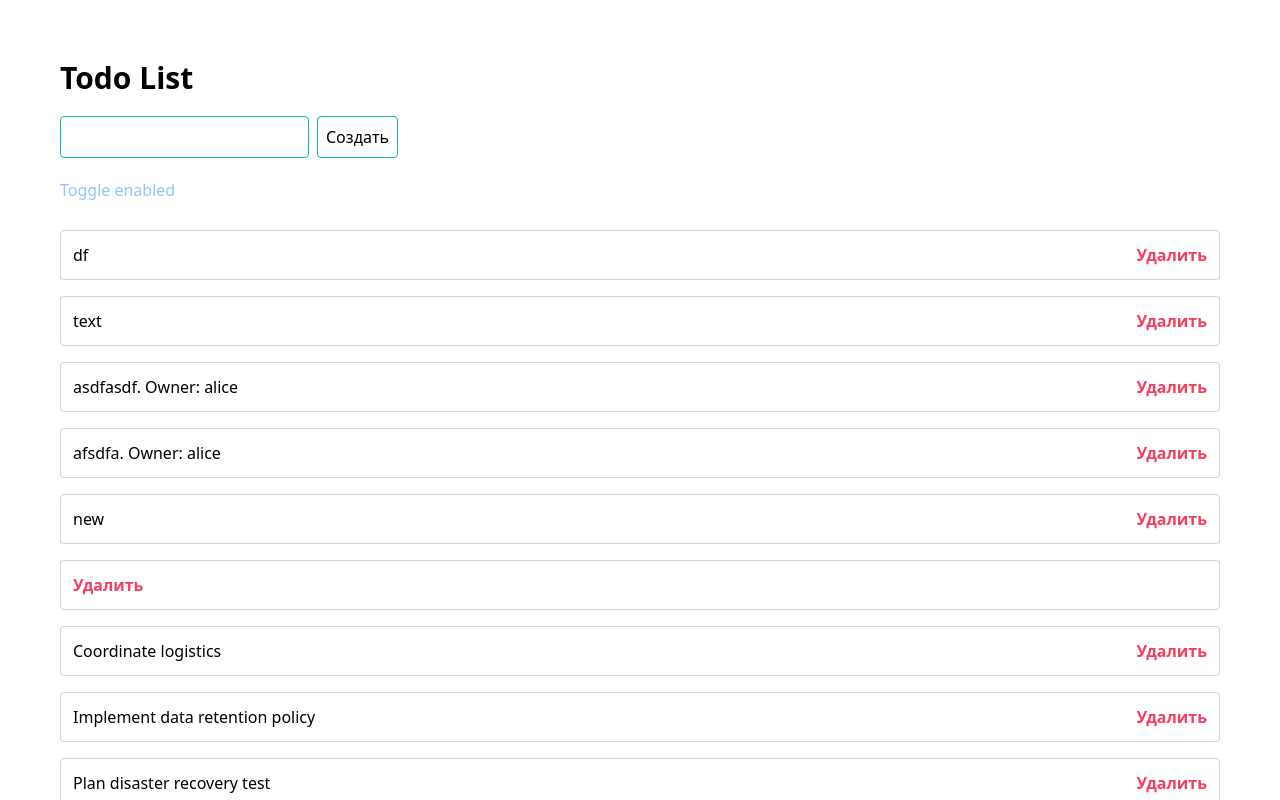
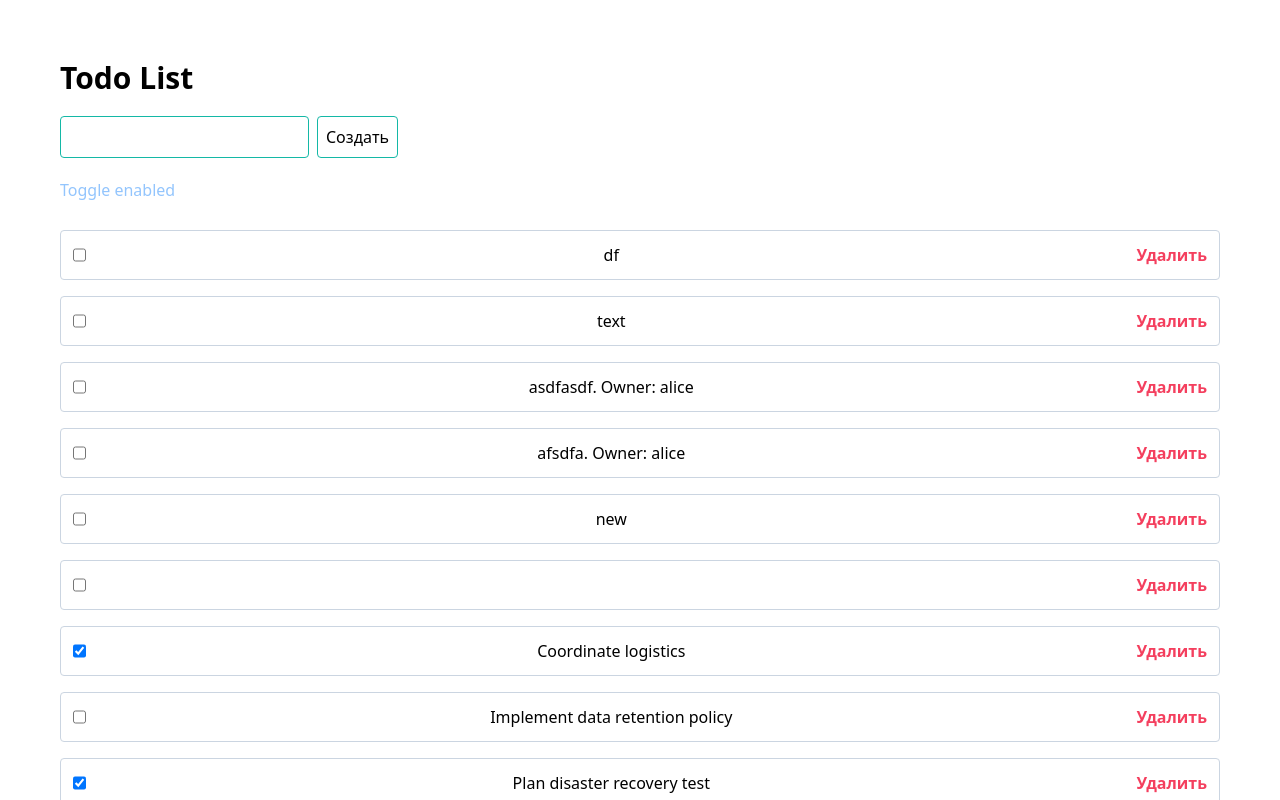
Before and after one commit to shaikouski-arkadzi/rq_2025, a React (Vite) app: page / in a window 1280 px wide. Both pictures are taken after a click on the button "Toggle enabled". Shown: the top 800 px of the page. Built offline with nearby package versions, Linux system fonts and the light colour scheme; data requests are answered from the project's data file.

Commit message:
Add checkbox and calling update task on UI in pages version

```diff
--- a/src/components/TodoList.tsx
+++ b/src/components/TodoList.tsx
@@ -2,6 +2,7 @@ import { useState } from "react";
 import { useTodoList } from "../hooks/useTodoList";
 import { useCreateTodo } from "../hooks/useCreateTodo";
 import { useDeleteTodo } from "../hooks/useDeleteTodo";
+import { useToggleTodo } from "../hooks/useToggleTodo";
 
 const TodoList = () => {
   const [enabled, setEnabled] = useState(false);
@@ -9,6 +10,7 @@ const TodoList = () => {
 
   const { handleCreate, isPending } = useCreateTodo();
   const { handleDelete, getIsPending } = useDeleteTodo();
+  const { toggleTodo } = useToggleTodo();
 
   //status === "pending" && fetchStatus === "fetching"
   if (isLoading) {
@@ -53,6 +55,11 @@ const TodoList = () => {
             className="border border-slate-300 rounded p-3 flex justify-between"
             key={todo.id}
           >
+            <input
+              type="checkbox"
+              checked={todo.done}
+              onChange={() => toggleTodo(todo.id, todo.done)}
+            />
             {todo.text}
             <button
               disabled={getIsPending(todo.id)}
```
